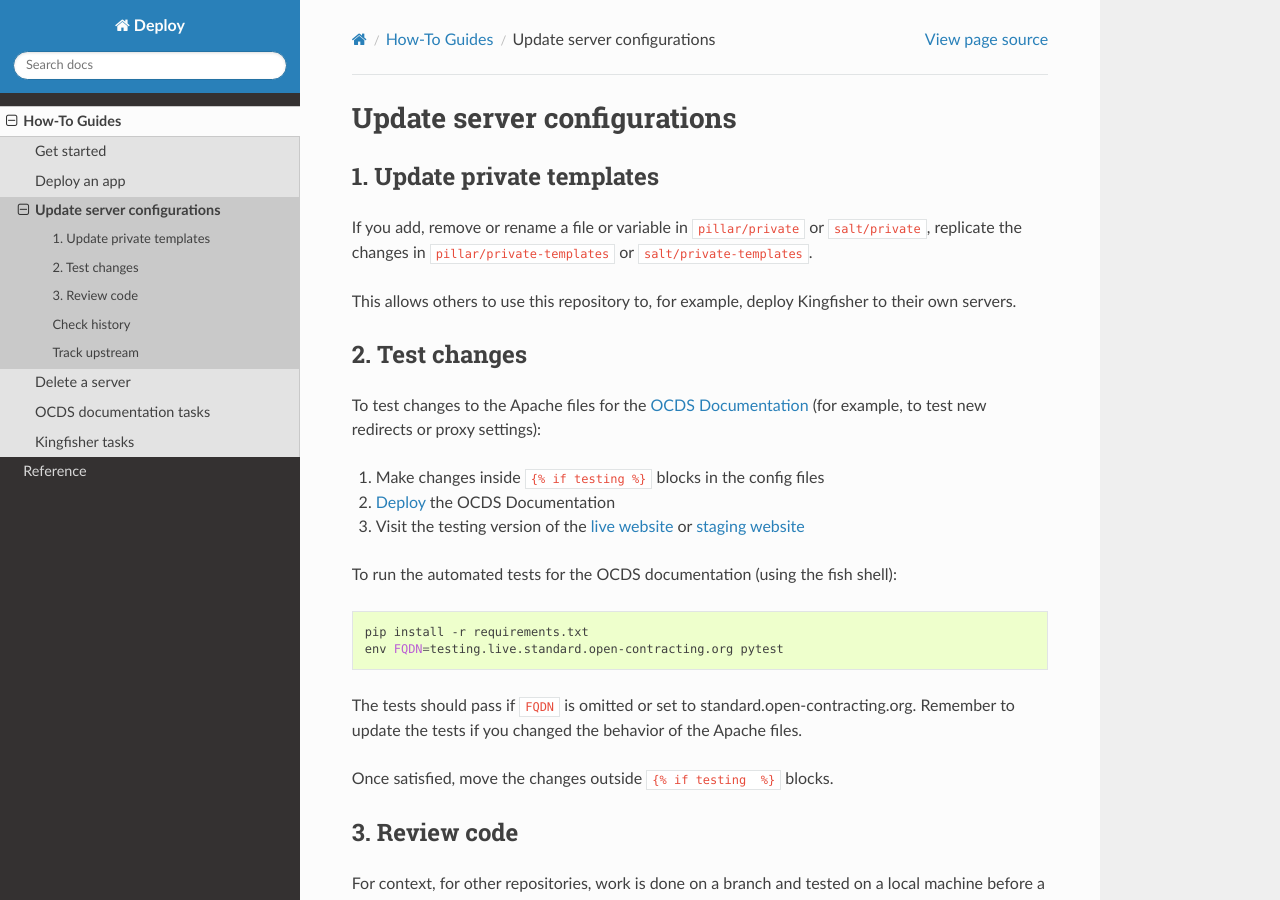
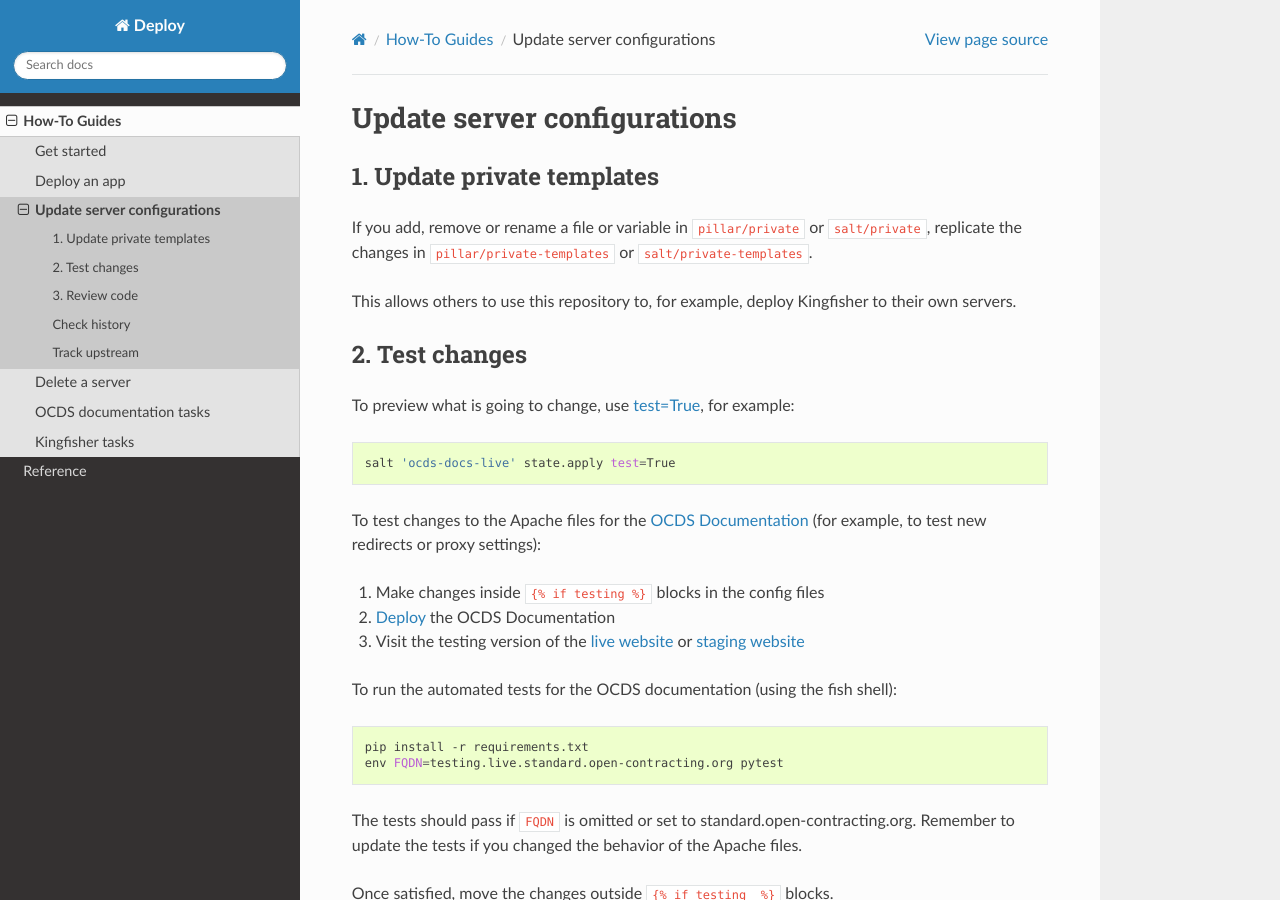
Before and after one commit to open-contracting/deploy, a Sphinx documentation site: the page built from docs/how-to/update.rst, in a window 1280 px wide and 900 px high. Built offline with Sphinx 7.4.7 and the Read the Docs theme 2.0.0, drawn with Linux system fonts in a browser that asks for light colours.

Commit message:
Docs: Add docs on test=True

```diff
--- a/docs/how-to/update.rst
+++ b/docs/how-to/update.rst
@@ -10,6 +10,12 @@ This allows others to use this repository to, for example, deploy Kingfisher to
 
 2. Test changes
 ---------------
+
+To preview what is going to change, use `test=True <https://docs.saltstack.com/en/latest/ref/states/testing.html>`__, for example:
+
+.. code-block:: bash
+
+  salt 'ocds-docs-live' state.apply test=True
 
 To test changes to the Apache files for the :ref:`ocds-documentation` (for example, to test new redirects or proxy settings):
 
```
